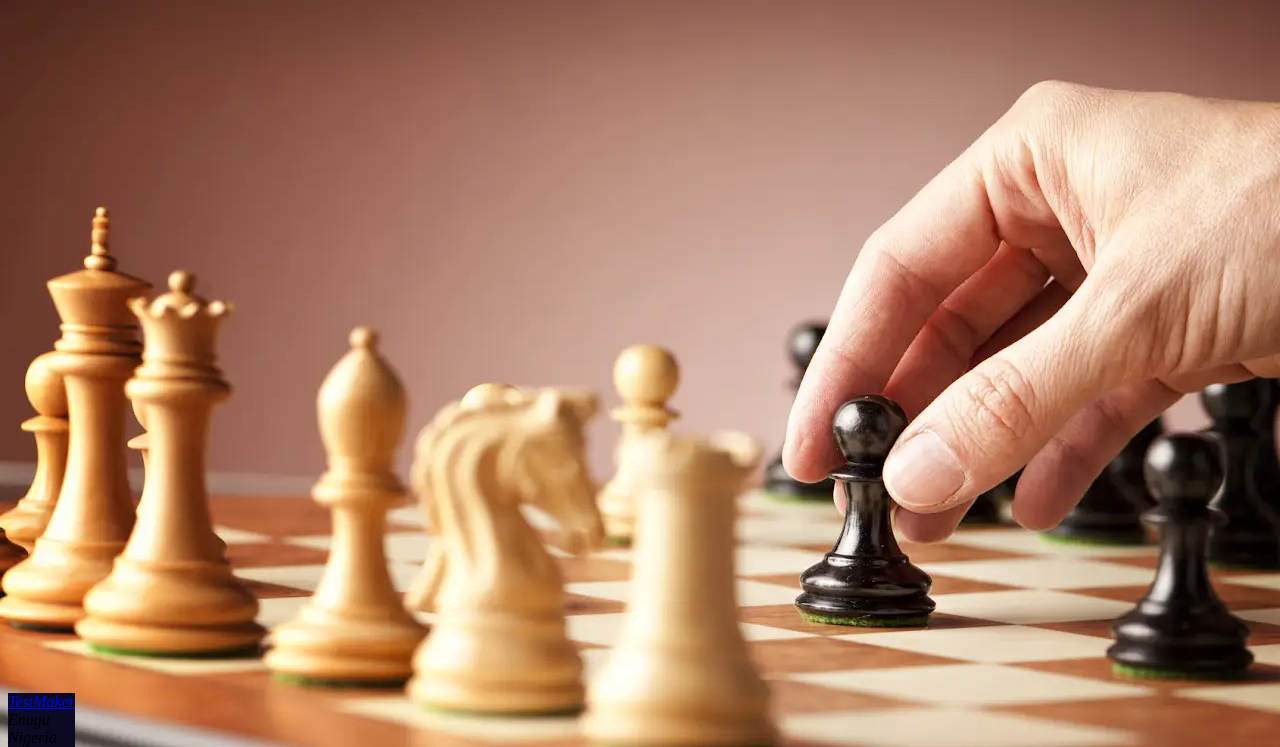
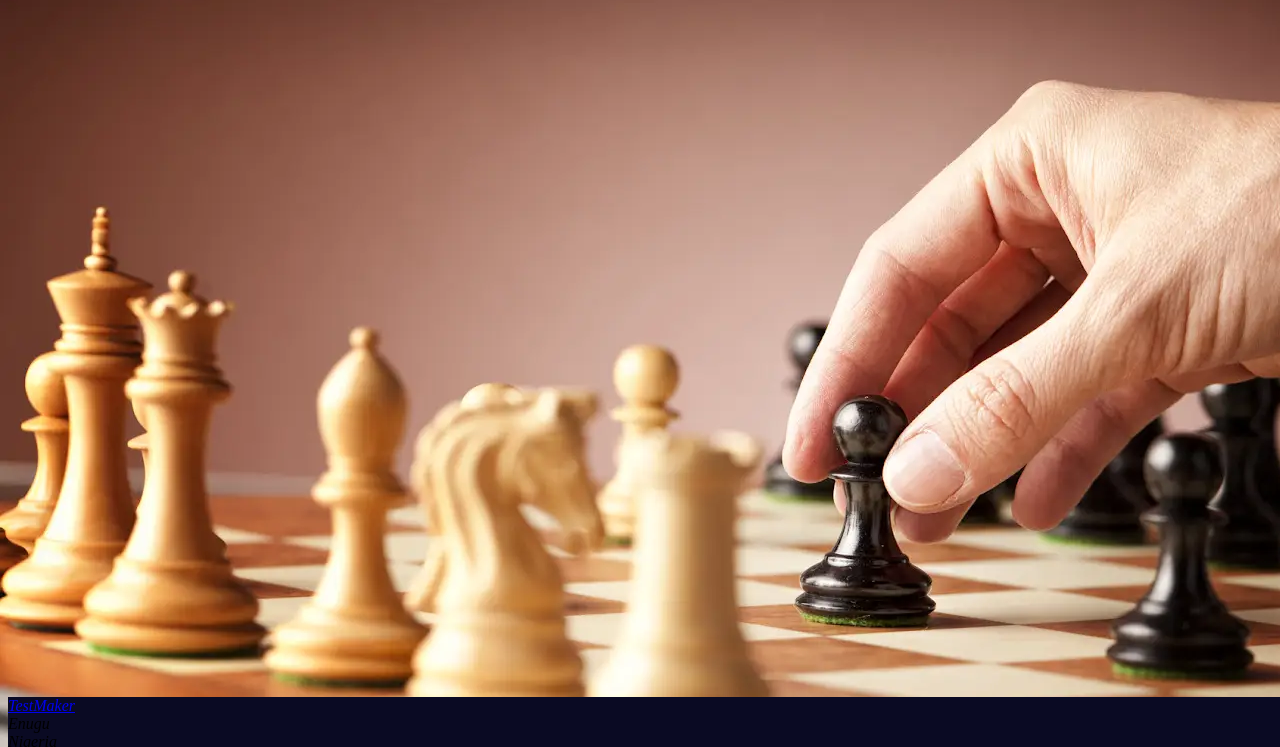
Before and after one commit to ZIHCO/ZIHCO.github.io, a plain HTML site: page index.html in a window 1280 px wide. Shown: the part 53-800 px from the top of the page. Drawn offline with Linux system fonts and the light colour scheme.

```diff
--- a/styles.css
+++ b/styles.css
@@ -7,6 +7,8 @@ footer {
 	background-color: #0a0a23;
 	position: fixed;
 	bottom: 0;
+	height: 50px;
+	width: 100%
 }
 
 h1 {
```
